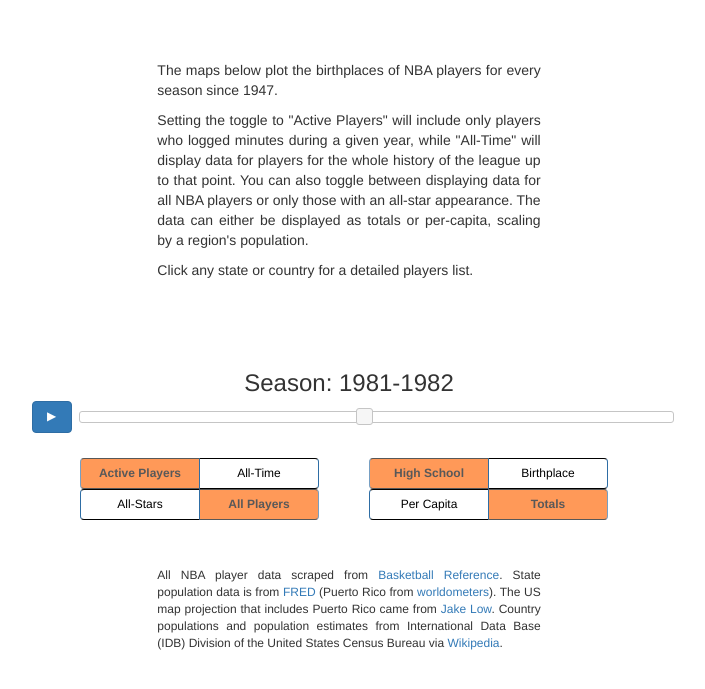
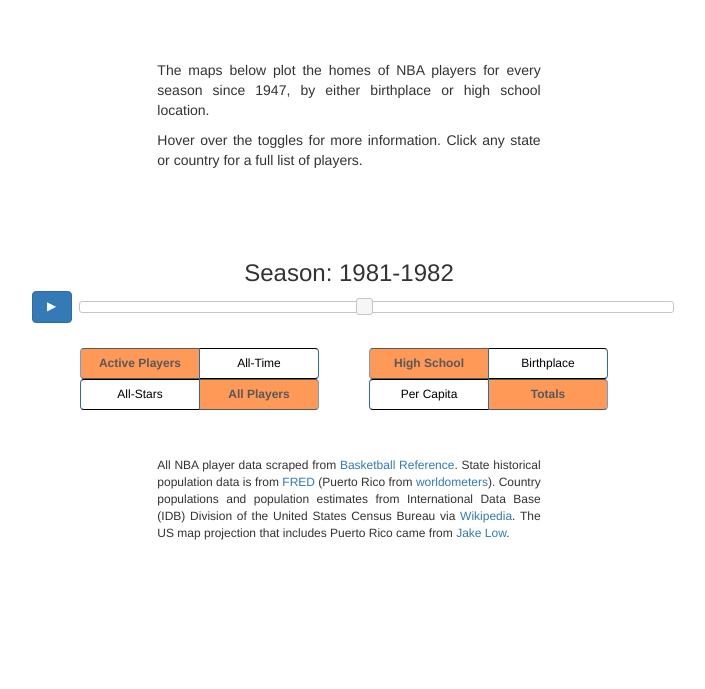
Before and after one commit to sdl60660/nba_origins, a Flask app: template templates/index.html in a window 1280 px wide. Shown: the top 689 px of the page, without its empty margins (276-981 px from the left). Run offline with Flask 2, Linux system fonts and the light colour scheme; the template is opened without the code that fills it, so the values that code supplies are empty.

Commit message:
Changed the description at the top a little to shorten (still need to update again).

```diff
--- a/static/css/style.css
+++ b/static/css/style.css
@@ -118,7 +118,7 @@ body {
 	min-width: 230px;
 	max-width: 90%;
 	margin: auto;
-	margin-left: 30px;
+	margin-left: 20px;
 	border-radius: 10px;
 	padding-top: 25px;
 	/*background-color: rgba(255, 228, 178, 0.4);*/
@@ -128,7 +128,7 @@ body {
 #player-info-text {
 	margin-right: 5px;
 	max-height: 400px;
-	max-width: 350px;
+	max-width: 320px;
 	overflow-y:auto;
 	font-size: 9pt;
 }
--- a/templates/index.html
+++ b/templates/index.html
@@ -27,9 +27,10 @@
         <div class="row">
             <div class="col-md-2"></div>
             <div class="col-md-8">
-                <p>The maps below plot the birthplaces of NBA players for every season since 1947.</p>
-                <p>Setting the toggle to "Active Players" will include only players who logged minutes during a given year, while "All-Time" will display data for players for the whole history of the league up to that point. You can also toggle between displaying data for all NBA players or only those with an all-star appearance. The data can either be displayed as totals or per-capita, scaling by a region's population.</p>
-                <p>Click any state or country for a detailed players list.</p>
+                <p>The maps below plot the homes of NBA players for every season since 1947, by either birthplace or high school location.</p>
+                <p>Hover over the toggles for more information. Click any state or country for a full list of players.</p>
+                <!-- <p>Toggle between "Active Players" to include only players that logged minutes during a given year or "All-Time" to include all players in the history of the league up to that point. The data can either be displayed as totals or per-capita, scaling by a region's population.</p> -->
+                <!-- <p>Click any state or country for a detailed players list.</p> -->
             </div>
             <div class="col-md-2"></div>
         </div>
@@ -122,7 +123,7 @@
         <div class="row">
             <div class="col-md-2"></div>
             <div class="col-md-8">
-                <p>All NBA player data scraped from <a href="www.basketball-reference.com">Basketball Reference</a>. State population data is from <a href="https://fred.stlouisfed.org/release/tables?rid=118&eid=259194">FRED</a> (Puerto Rico from <a href="https://www.worldometers.info/world-population/puerto-rico-population/">worldometers</a>). The US map projection that includes Puerto Rico came from <a href="https://observablehq.com/@jake-low/u-s-map-with-puerto-rico">Jake Low</a>. Country populations and population estimates from International Data Base (IDB) Division of the United States Census Bureau via <a href="https://en.wikipedia.org/wiki/List_of_countries_by_past_and_estimated_future_population">Wikipedia</a>.</p>
+                <p>All NBA player data scraped from <a href="www.basketball-reference.com">Basketball Reference</a>. State historical population data is from <a href="https://fred.stlouisfed.org/release/tables?rid=118&eid=259194">FRED</a> (Puerto Rico from <a href="https://www.worldometers.info/world-population/puerto-rico-population/">worldometers</a>). Country populations and population estimates from International Data Base (IDB) Division of the United States Census Bureau via <a href="https://en.wikipedia.org/wiki/List_of_countries_by_past_and_estimated_future_population">Wikipedia</a>. The US map projection that includes Puerto Rico came from <a href="https://observablehq.com/@jake-low/u-s-map-with-puerto-rico">Jake Low</a>.</p>
             </div>
             <div class="col-md-2"></div>
         </div>
```
